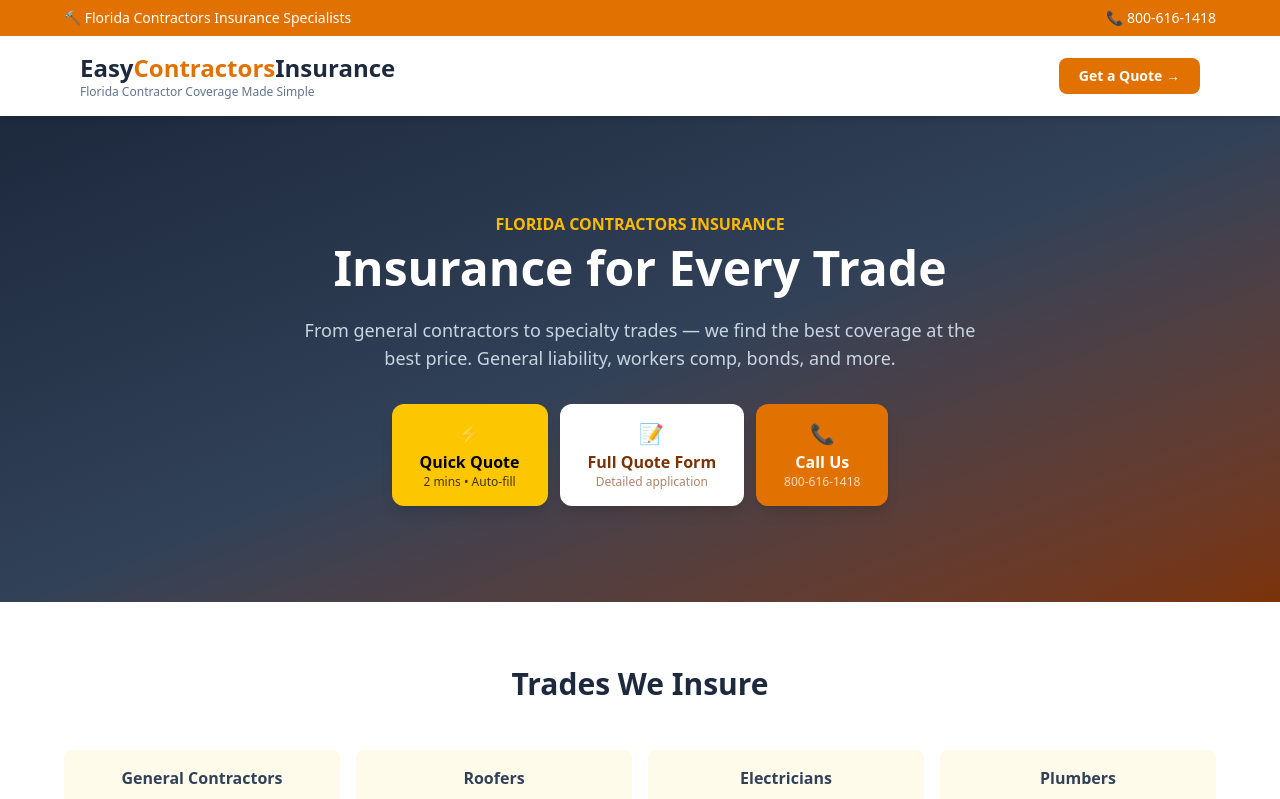
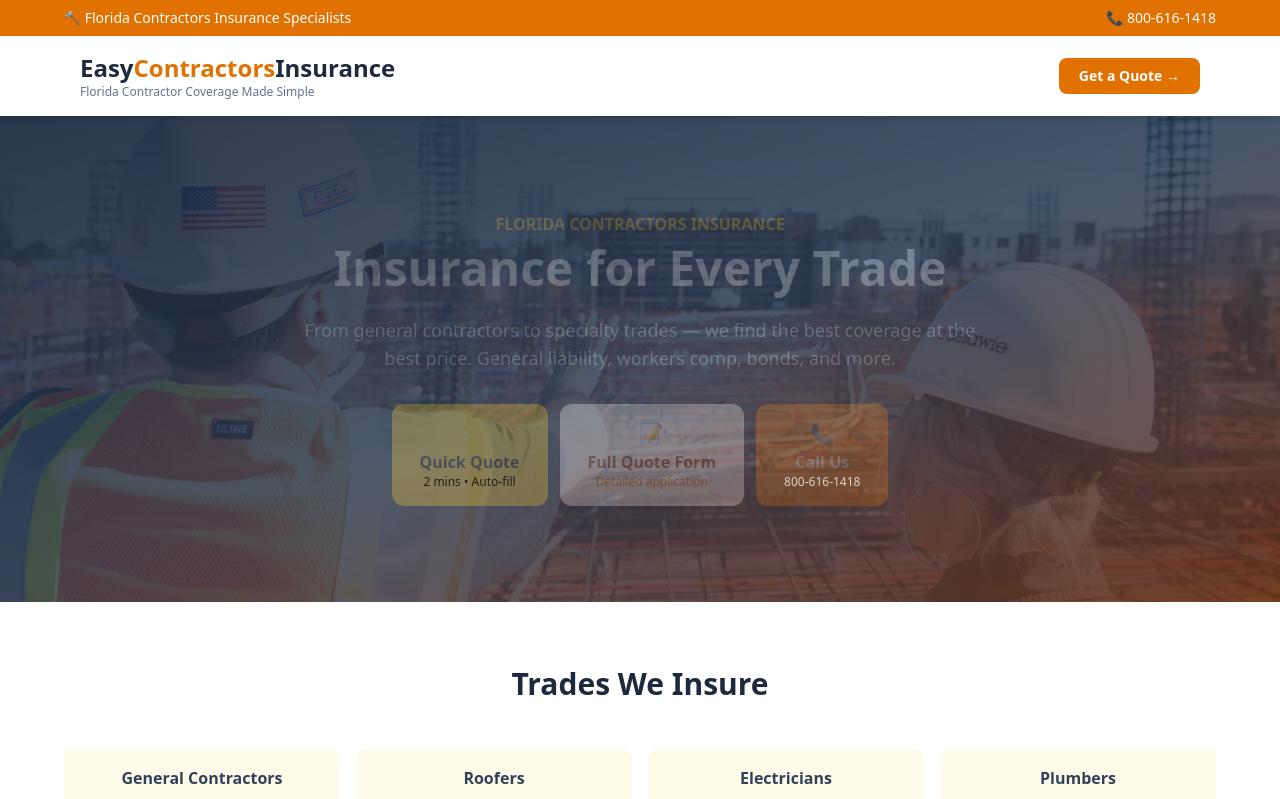
Before and after one commit to TTomlinson13/easycontractorsinsurance-landing, a React (Vite) app: page / in a window 1280 px wide. Shown: the top 799 px of the page. Built offline with nearby package versions, Linux system fonts and the light colour scheme; the HTML template or start-up script is replaced by a standard one.

Commit message:
Hero: Add Ken Burns animated background photo

```diff
--- a/src/App.tsx
+++ b/src/App.tsx
@@ -23,7 +23,9 @@
       </header>
 
       {/* Hero */}
-      <section className="bg-gradient-to-br from-slate-800 via-slate-700 to-amber-900 py-16 md:py-24 px-4 text-white">
+      <section className="relative bg-slate-800 py-16 md:py-24 px-4 text-white overflow-hidden">
+        <style>{`@keyframes kenBurnsCO{0%{transform:scale(1.0) translate(0%,0%)}25%{transform:scale(1.08) translate(-1.5%,-1%)}50%{transform:scale(1.12) translate(-1%,1.5%)}75%{transform:scale(1.08) translate(1.5%,1%)}100%{transform:scale(1.0) translate(0%,0%)}}.hero-bg-co{animation:kenBurnsCO 30s ease-in-out infinite;will-change:transform;}`}</style>
+        <div className="absolute inset-0 overflow-hidden"><div className="hero-bg-co absolute inset-0 bg-cover bg-center" style={{backgroundImage:"url('/hero-contractors.jpg')",opacity:0.4}}></div><div className="absolute inset-0 bg-gradient-to-br from-slate-800/80 via-slate-700/60 to-amber-900/70"></div></div>
         <div className="max-w-4xl mx-auto text-center">
           <p className="text-amber-400 font-semibold mb-2 uppercase">Florida Contractors Insurance</p>
           <h2 className="text-4xl md:text-5xl font-bold mb-6">Insurance for Every Trade</h2>
```
Also changed, not shown: public/hero-contractors.jpg (added), 6 other files (tests, documents, lock files or other folders).
